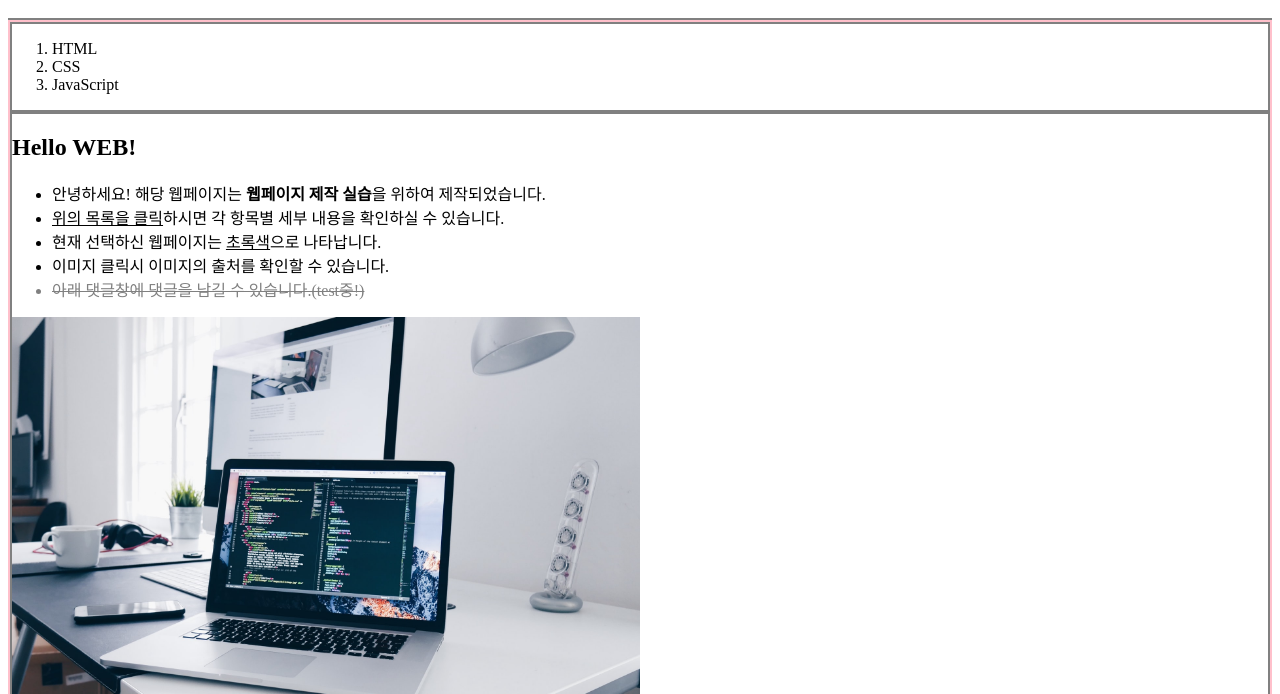
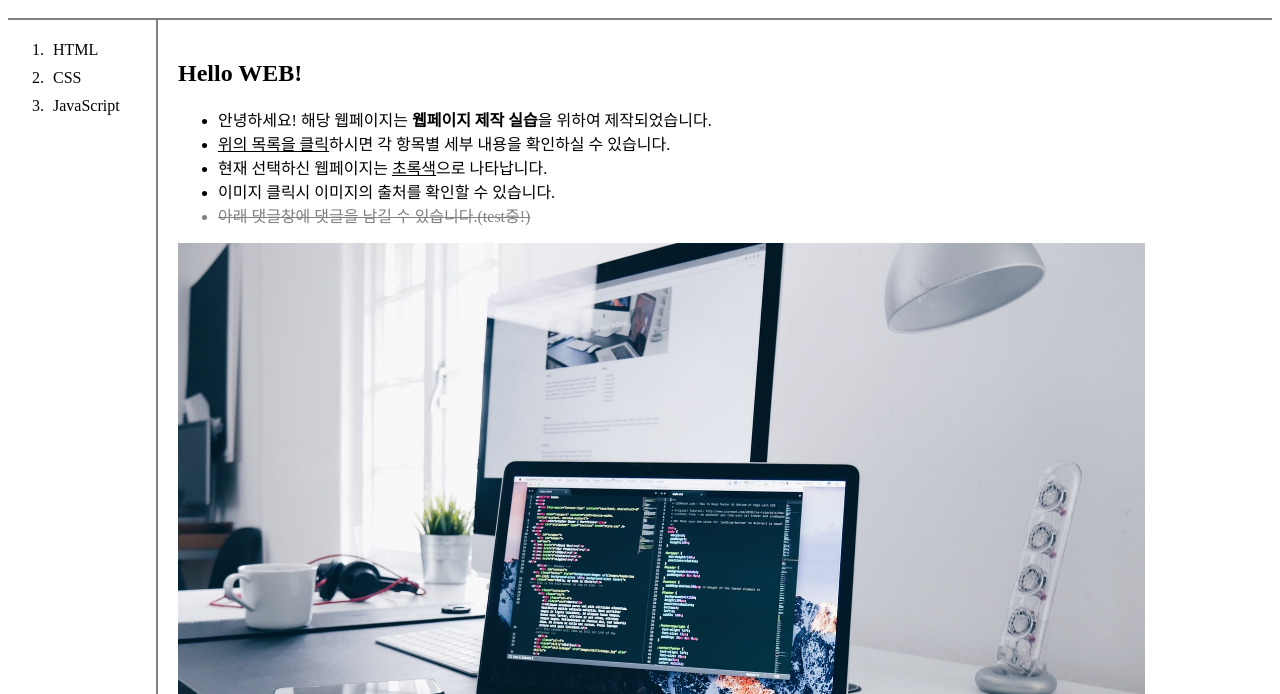
Before and after one commit to hbkim14/studyWEB, a plain HTML site: page index.html in a window 1280 px wide. Shown: the part 106-800 px from the top of the page. Drawn offline with Linux system fonts and the light colour scheme; a script that the page names is missing.

Commit message:
update list

```diff
--- a/index.html
+++ b/index.html
@@ -17,14 +17,17 @@
       }
       #grid {
         display: grid;
-        grid-template-columns: 150px, 1fr;
-        border: 2px solid pink;
+        grid-template-columns: 150px 1fr;
+
       }
       #list {
-        border: 2px solid gray;
+        border-right: 2px solid gray;
+      }
+      #list li {
+        padding: 5px;
       }
       #content {
-        border: 2px solid gray;
+        padding: 20px;
       }
       #comment {
         border-top: 2px dashed gray;
@@ -68,7 +71,7 @@
           </ul>
           <a href="https://unsplash.com/photos/m_HRfLhgABo?utm_source=unsplash&utm_medium=referral&utm_content=creditShareLink"
           target="_blank" title="click to check image_URL">
-          <img src="img_src/website.jpg" width="50%"> </a>
+          <img src="img_src/website.jpg" width="90%"> </a>
         </p>
 
         <h3>참고 수업</h3>
```
Also changed, not shown: 1 other file.
